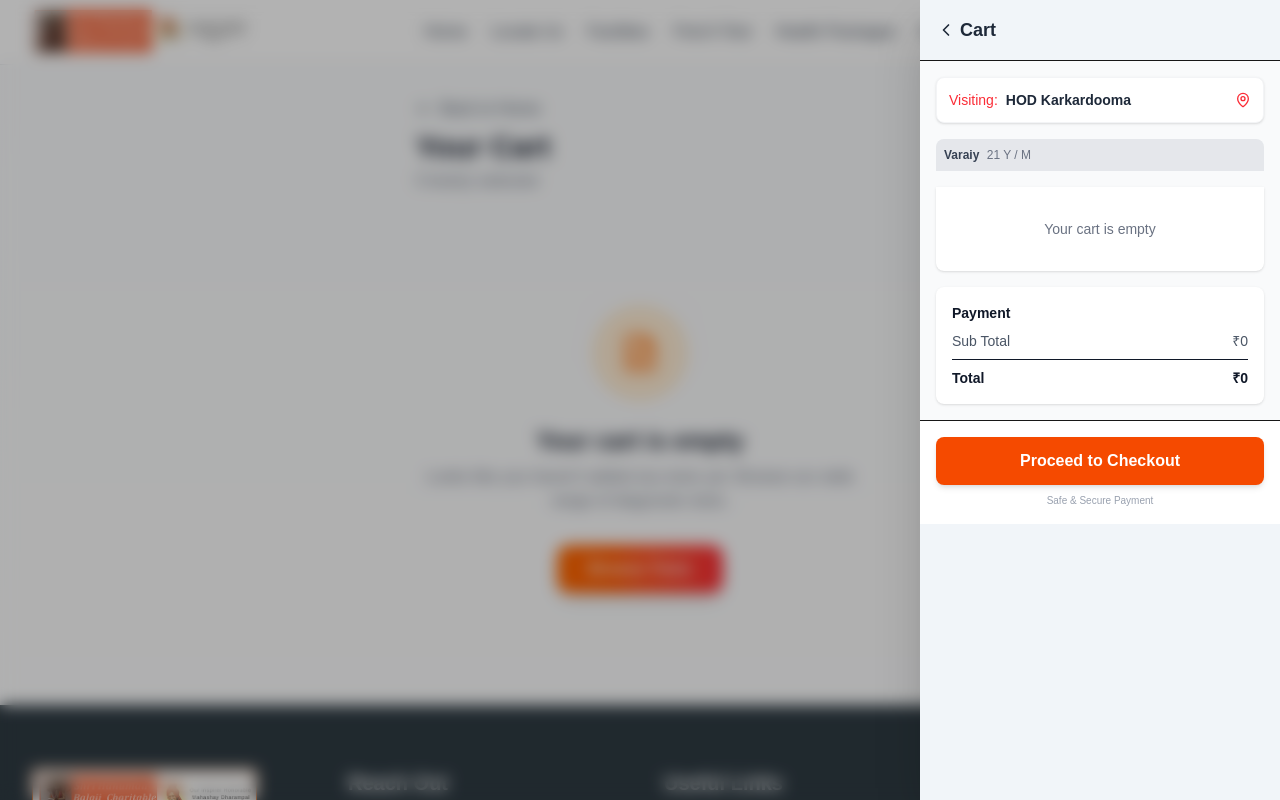
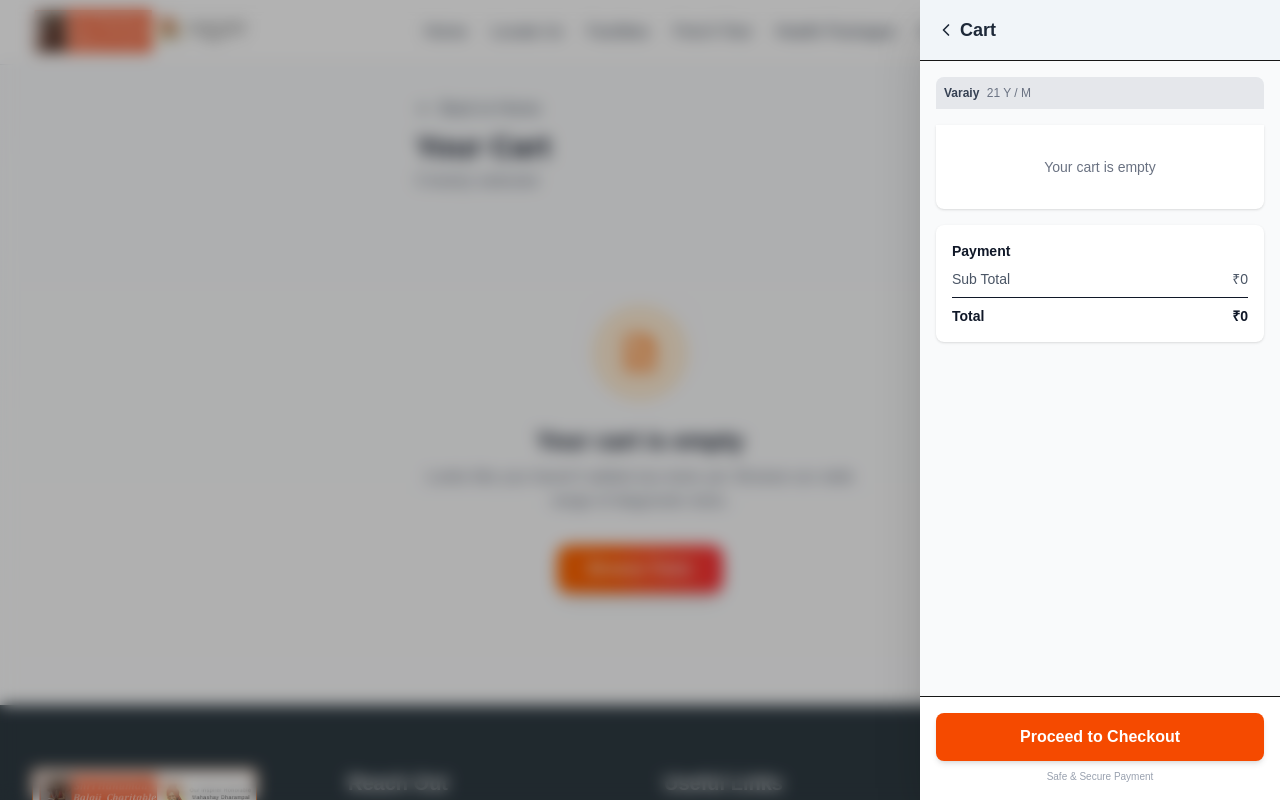
Before and after one commit to ArunSunhare/D-AKC, a Next.js app: page /cart in a window 1280 px wide. Both pictures are taken after a click on the button 1034 px from the left and 32 px from the top of the page. Shown: the top 800 px of the page. Built offline with nearby package versions, Linux system fonts and the light colour scheme.

Commit message:
improved cart

```diff
--- a/app/cart/page.tsx
+++ b/app/cart/page.tsx
@@ -68,7 +68,7 @@ export default function CartPage() {
                                             <h3 className="font-bold text-lg text-gray-900 mb-3">{item.name}</h3>
 
                                             {/* Test Details */}
-                                            <div className="space-y-2">
+                                            {/* <div className="space-y-2">
                                                 {item.testPreparation && (
                                                     <div className="flex items-start gap-2 text-sm bg-amber-50 text-amber-800 p-2 rounded-lg">
                                                         <AlertCircle className="w-4 h-4 mt-0.5 shrink-0" />
@@ -84,7 +84,7 @@ export default function CartPage() {
                                                         <span><span className="font-medium">Report Time:</span> {item.reportTat}</span>
                                                     </div>
                                                 )}
-                                            </div>
+                                            </div> */}
                                         </div>
 
                                         {/* Price and Remove */}
--- a/app/componets/CartDrawer.tsx
+++ b/app/componets/CartDrawer.tsx
@@ -17,7 +17,7 @@ export function CartDrawer() {
 
     if (!mounted) return null;
 
-    if (!isOpen) return null;
+
 
     const total = items.reduce((sum, item) => sum + item.price, 0);
 
@@ -40,16 +40,16 @@ export function CartDrawer() {
     const itemToDeleteName = items.find(i => i.id === itemToDelete)?.name || "Item";
 
     return (
-        <div className="fixed inset-0 z-[100] flex justify-end">
+        <div className={`fixed inset-0 z-[100] flex justify-end pointer-events-none`}>
             {/* Backdrop */}
             <div
-                className="absolute inset-0 bg-black/30 backdrop-blur-sm"
+                className={`absolute inset-0 bg-black/30 backdrop-blur-sm transition-opacity duration-300 ${isOpen ? "opacity-100 pointer-events-auto" : "opacity-0 pointer-events-none"}`}
                 onClick={closeCart}
             ></div>
 
             {/* Sidebar */}
             <div
-                className="fixed top-0 right-0 h-full bg-slate-100 z-[100] transform transition-transform duration-300 ease-in-out shadow-2xl w-[360px] animate-in slide-in-from-right"
+                className={`fixed top-0 right-0 h-full bg-slate-100 z-[100] transform transition-transform duration-300 ease-in-out shadow-2xl w-[360px] pointer-events-auto flex flex-col ${isOpen ? "translate-x-0" : "translate-x-full"}`}
                 style={{ boxShadow: "rgba(0, 0, 0, 0.25) 0px 25px 50px -12px" }}
             >
 
@@ -69,11 +69,11 @@ export function CartDrawer() {
                 <div className="flex-1 overflow-y-auto bg-gray-50 p-4 space-y-4">
 
                     {/* Location Badge */}
-                    <div className="bg-white p-3 rounded-lg shadow-sm border border-gray-100 flex items-center gap-2">
+                    {/* <div className="bg-white p-3 rounded-lg shadow-sm border border-gray-100 flex items-center gap-2">
                         <span className="text-red-500 font-medium text-sm">Visiting:</span>
                         <span className="font-bold text-gray-800 text-sm">HOD Karkardooma</span>
                         <MapPin className="w-4 h-4 text-red-500 ml-auto" />
-                    </div>
+                    </div> */}
 
                     {/* Patient Card */}
                     <div className="bg-gray-200 p-2 rounded-t-lg text-xs font-bold text-gray-700">
@@ -146,7 +146,7 @@ export function CartDrawer() {
 
             {/* DELETE CONFIRMATION MODAL */}
             {itemToDelete && (
-                <div className="fixed inset-0 z-[110] flex items-center justify-center bg-black/50 p-4">
+                <div className="fixed inset-0 z-[110] flex items-center justify-center bg-black/50 p-4 pointer-events-auto">
                     <div className="relative bg-white transform transition-all duration-300 overflow-y-auto rounded-sm shadow-lg p-4 w-full max-w-sm m-4 sm:m-6">
                         <div className="mb-4">
                             <div className="flex flex-row items-center justify-between border-b border-gray-200 pb-4 -mx-4 px-4">
```
